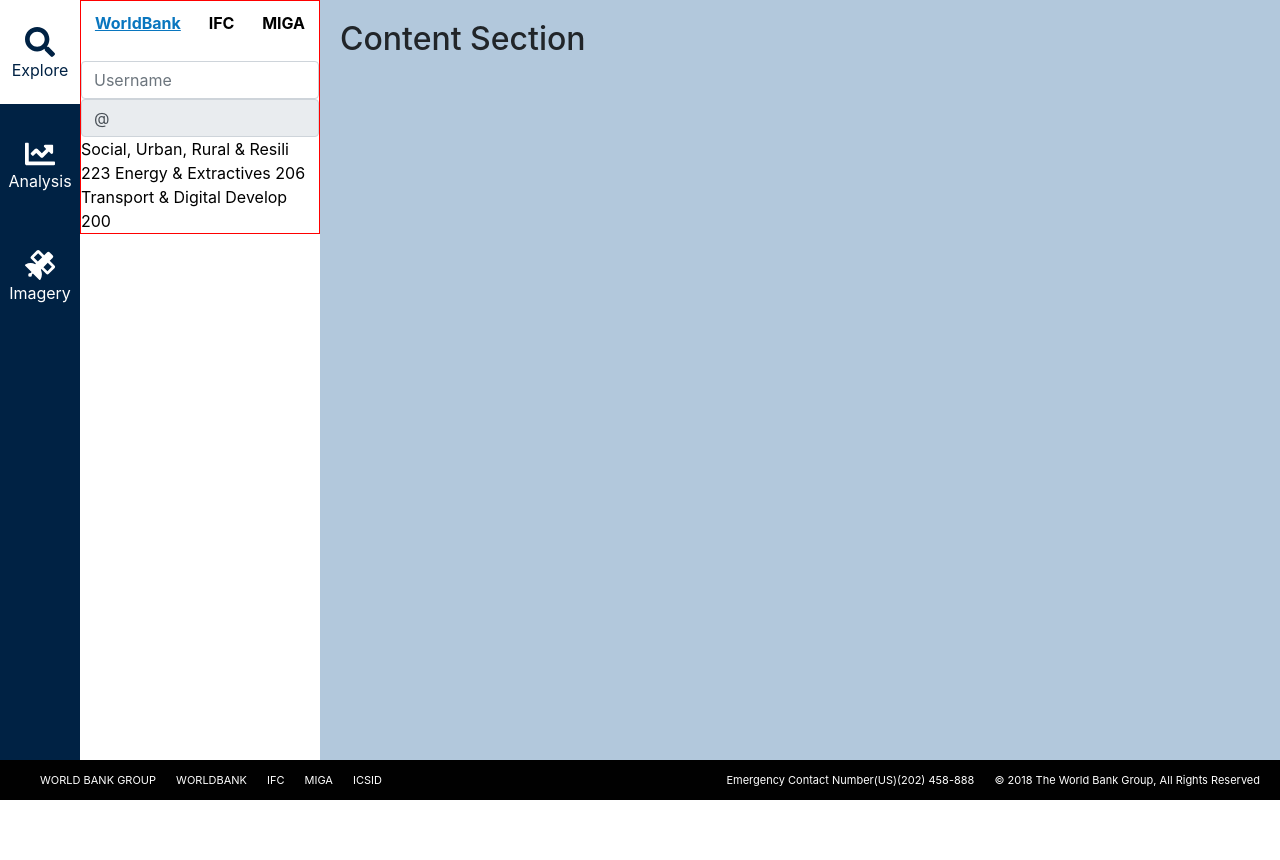
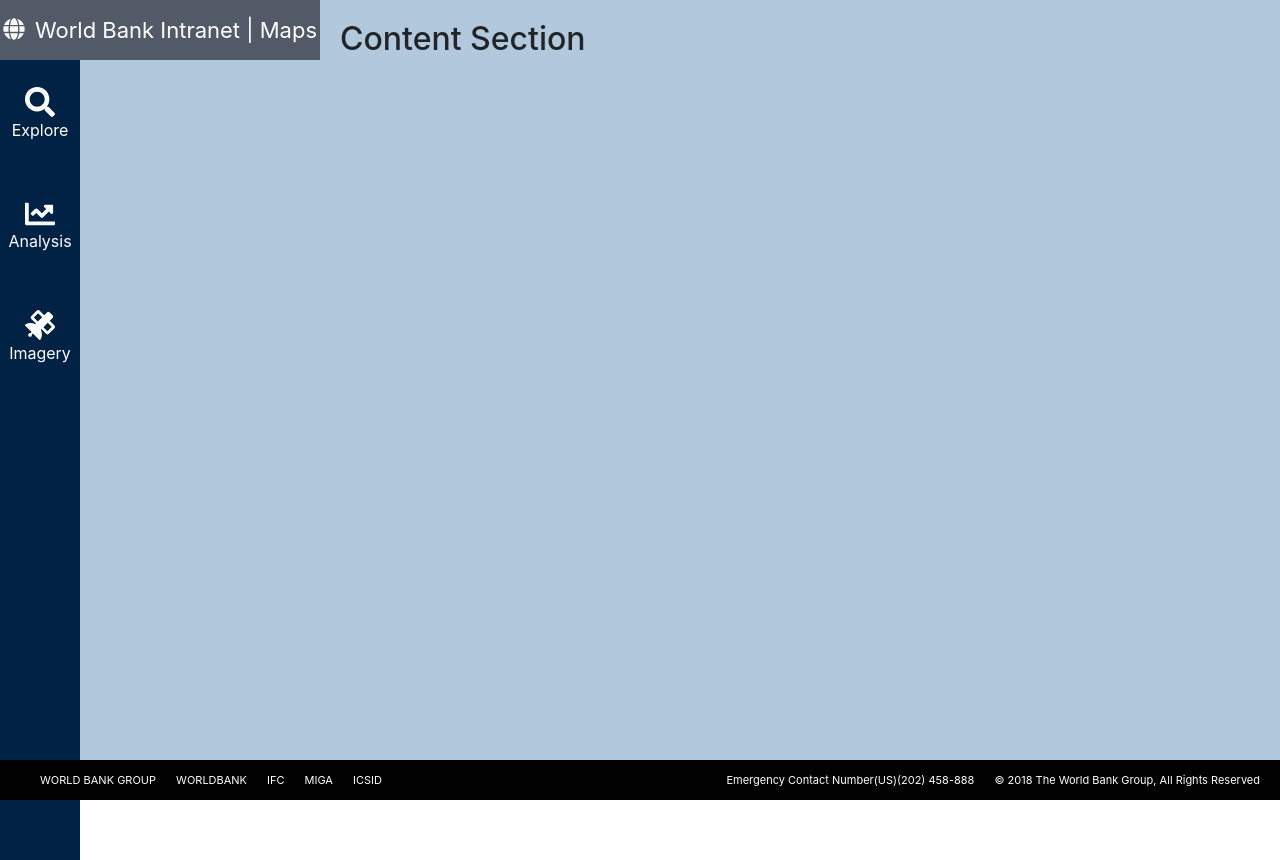
Before and after one commit to abochukov/WBG-Task2, an Angular app: page / in a window 1280 px wide. Before the commit the page ends 800 px from the top, so only its background shows below. Built offline with nearby package versions, Linux system fonts and the light colour scheme.

Commit message:
Add header

```diff
--- a/src/app/app.component.html
+++ b/src/app/app.component.html
@@ -9,6 +9,11 @@
                 </div>
             </div> -->
             <div class="col-3">
+              <div class="header">
+                <fa-icon [icon]="faGlobe"></fa-icon>
+                <span>World Bank Intranet | Maps</span>
+              </div>
+              <div class="sidebar-wrapper">
                 <div class="sidebar-item">
                   <div class="make-me-sticky">
                     <h3>
@@ -31,6 +36,7 @@
 
                 <div #collapse="ngbCollapse" [(ngbCollapse)]="isCollapsed" class="detail-info">
                       <app-project-details></app-project-details>
+                </div>
               </div>
 
             </div>
--- a/src/app/app.component.scss
+++ b/src/app/app.component.scss
@@ -29,9 +29,22 @@
     }
 }
 
+.header {
+    display: flex;
+    justify-content: center;
+    align-items: center;
+    height: 60px;
+    background: #525a68;
+    color: #fff;
+    font-size: 22px;
+
+    fa-icon {
+        padding-right: 10px
+    }
+}
+
 .sidebar-item {
     position: absolute;
-    top: 0;
     left: 0;
     width: 25%;
     height: 100%;
@@ -71,6 +84,7 @@
     position: sticky;
     top: 0;
     padding: 0;
+    cursor: pointer;
 }
 
 .make-me-sticky :hover {
--- a/src/app/app.component.ts
+++ b/src/app/app.component.ts
@@ -1,5 +1,5 @@
 import { Component } from '@angular/core';
-import { faChartLine, faSatellite, faSearch } from '@fortawesome/free-solid-svg-icons';
+import { faChartLine, faGlobe, faSatellite, faSearch } from '@fortawesome/free-solid-svg-icons';
 
 @Component({
   selector: 'app-root',
@@ -7,10 +7,12 @@ import { faChartLine, faSatellite, faSearch } from '@fortawesome/free-solid-svg-
   styleUrls: ['./app.component.scss']
 })
 export class AppComponent {
-  title = 'wbg';
+  faChartLine = faChartLine;
+  faGlobe = faGlobe;
+  faSatellite = faSatellite;
   faSearch = faSearch;
-  faChartLine = faChartLine;
-  faSatellite = faSatellite;
 
-  public isCollapsed = false;
+  title = 'World Bank';
+
+  public isCollapsed = true;
 }
--- a/src/app/project-details/project-details.component.html
+++ b/src/app/project-details/project-details.component.html
@@ -6,14 +6,16 @@
         </ul>
     </div>
     <div class="search-box">
-        <input type="text" class="form-control" placeholder="Username" aria-label="Username">
-        <span class="input-group-text">@</span>
+        <div><input type="text" class="form-control" placeholder="Search project" aria-label="Search project"></div>
     </div>
     <div class="filters"></div>
     <div class="top-projects">
-        Social, Urban, Rural & Resili 223
-        Energy & Extractives 206
-        Transport & Digital Develop 200
+        <div class="top-projects-title">Top Projects</div>
+        <ul>
+            <li><span>1.</span>Social, Urban, Rural & Resili </li>
+            <li><span>2.</span>Energy & Extractives </li>
+            <li><span>3.</span> Transport & Digital Develop </li>
+        </ul>
     </div>
     <div class="top-countries"></div>
 </div>
--- a/src/app/project-details/project-details.component.scss
+++ b/src/app/project-details/project-details.component.scss
@@ -1,8 +1,5 @@
 .wrapper {
-    border: 1px solid red;
     width: 75%;
-    display: flex;
-    flex-direction: column;
 }
 
 
@@ -20,3 +17,58 @@
         color: #0976bf;
     }
 }
+
+.search-box {
+    width: 90%;
+    display: flex;
+    justify-content: center;
+    margin: 10px 0;
+
+    ::placeholder {
+        color: #0976bf;
+        font-weight: bold;
+        opacity: 1; /* Firefox */
+      }
+
+      :-ms-input-placeholder { /* Internet Explorer 10-11 */
+        color: #0976bf;
+        font-weight: bold;
+      }
+
+      ::-ms-input-placeholder { /* Microsoft Edge */
+        color: #0976bf;
+        font-weight: bold;
+      }
+}
+
+.top-projects {
+    width: 90%;
+    margin: 30px auto;
+}
+
+.top-projects-title {
+    width: 100%;
+    font-weight: bold;
+    border-bottom: 1px solid #666
+}
+
+.top-projects ul {
+    padding: 10px 0;
+    list-style-type: none;
+    align-items: left;
+
+    li {
+        margin-top: 15px;
+
+        span {
+            height: 25px;
+            width: 25px;
+            background-color: #db0a5b;
+            border-radius: 50%;
+            display: inline-block;
+            color: #fff;
+            text-align: center;
+            margin-right: 5px;
+        }
+    }
+}
```
Lines whose indentation alone changed are shown as unchanged.
